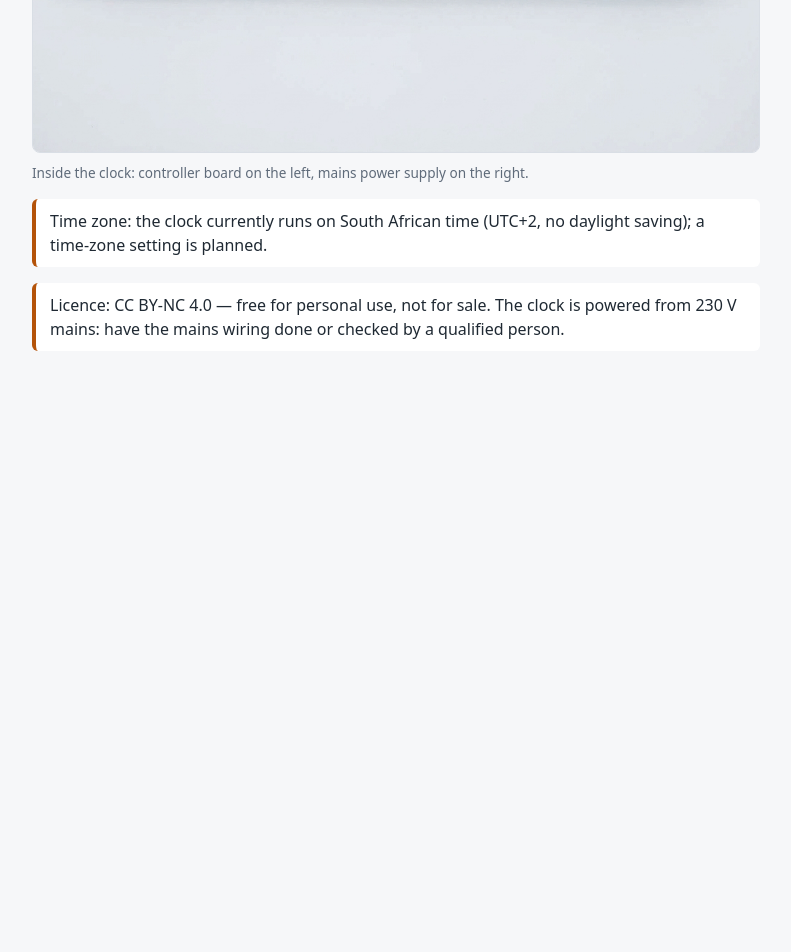
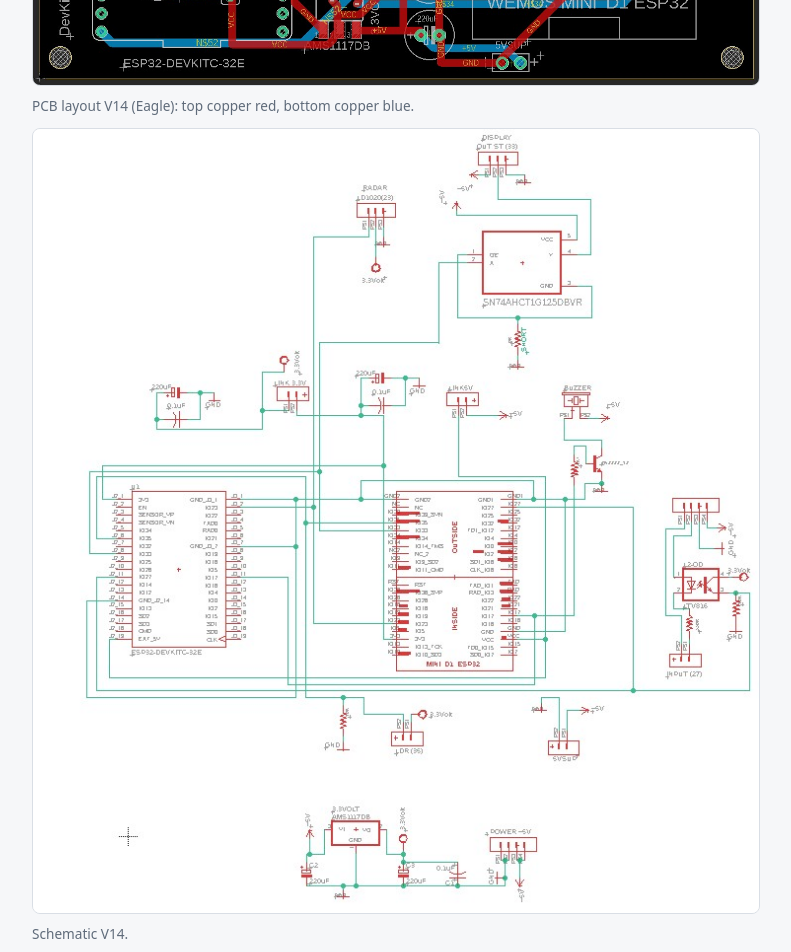
Before and after one commit to 777BDVGP/LED_Display_Board, a plain HTML site: page docs/index.html in a window 1280 px wide. Shown: the part 4260-5212 px from the top of the page, without its empty margins (244-1035 px from the left). Before the commit the page ends 4675 px from the top, so only its background shows below. Drawn offline with Linux system fonts and the light colour scheme.

Commit message:
Add PCB layout and schematic pictures to the build guide and website
Co-Authored-By: Claude Opus 5.5 <noreply@anthropic.com>

```diff
--- a/docs/index.html
+++ b/docs/index.html
@@ -103,6 +103,10 @@ where to buy everything. The source code is in the
 <figcaption>Behind the backplate: the controller PCB and the 5&nbsp;V power supply on their 3D-printed supports.</figcaption></figure>
 <figure><img src="https://raw.githubusercontent.com/777BDVGP/LED_Display_Board/main/Build_Files/Clock%20PCB%20Picture.jpg" alt="Bare PCB V14">
 <figcaption>PCB V14 &mdash; takes an ESP32 DevKitC (left) or a WEMOS D1 Mini ESP32 (right).</figcaption></figure>
+<figure><img src="https://raw.githubusercontent.com/777BDVGP/LED_Display_Board/main/Build_Files/PCB.jpg" alt="PCB layout V14">
+<figcaption>PCB layout V14 (Eagle): top copper red, bottom copper blue.</figcaption></figure>
+<figure><img src="https://raw.githubusercontent.com/777BDVGP/LED_Display_Board/main/Build_Files/Scematic.jpg" alt="Schematic V14">
+<figcaption>Schematic V14.</figcaption></figure>
 <figure><img src="https://raw.githubusercontent.com/777BDVGP/LED_Display_Board/main/Build_Files/Clock%20Open%20from%20the%20back.jpg" alt="Clock opened from the back">
 <figcaption>Inside the clock: controller board on the left, mains power supply on the right.</figcaption></figure>
 
```
Also changed, not shown: Build_Files/PCB.jpg (added), Build_Files/Scematic.jpg (added), 1 other file.
